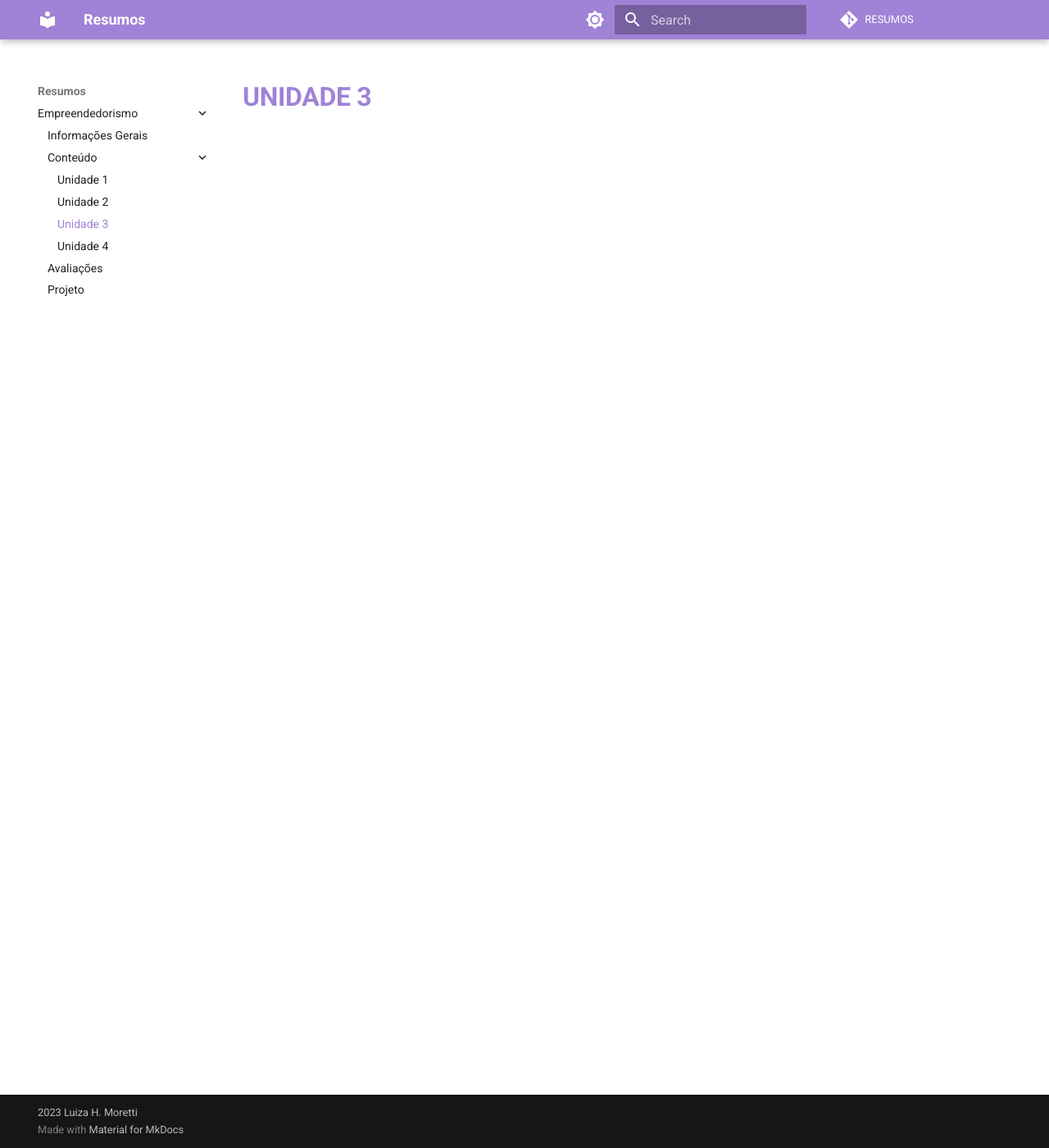
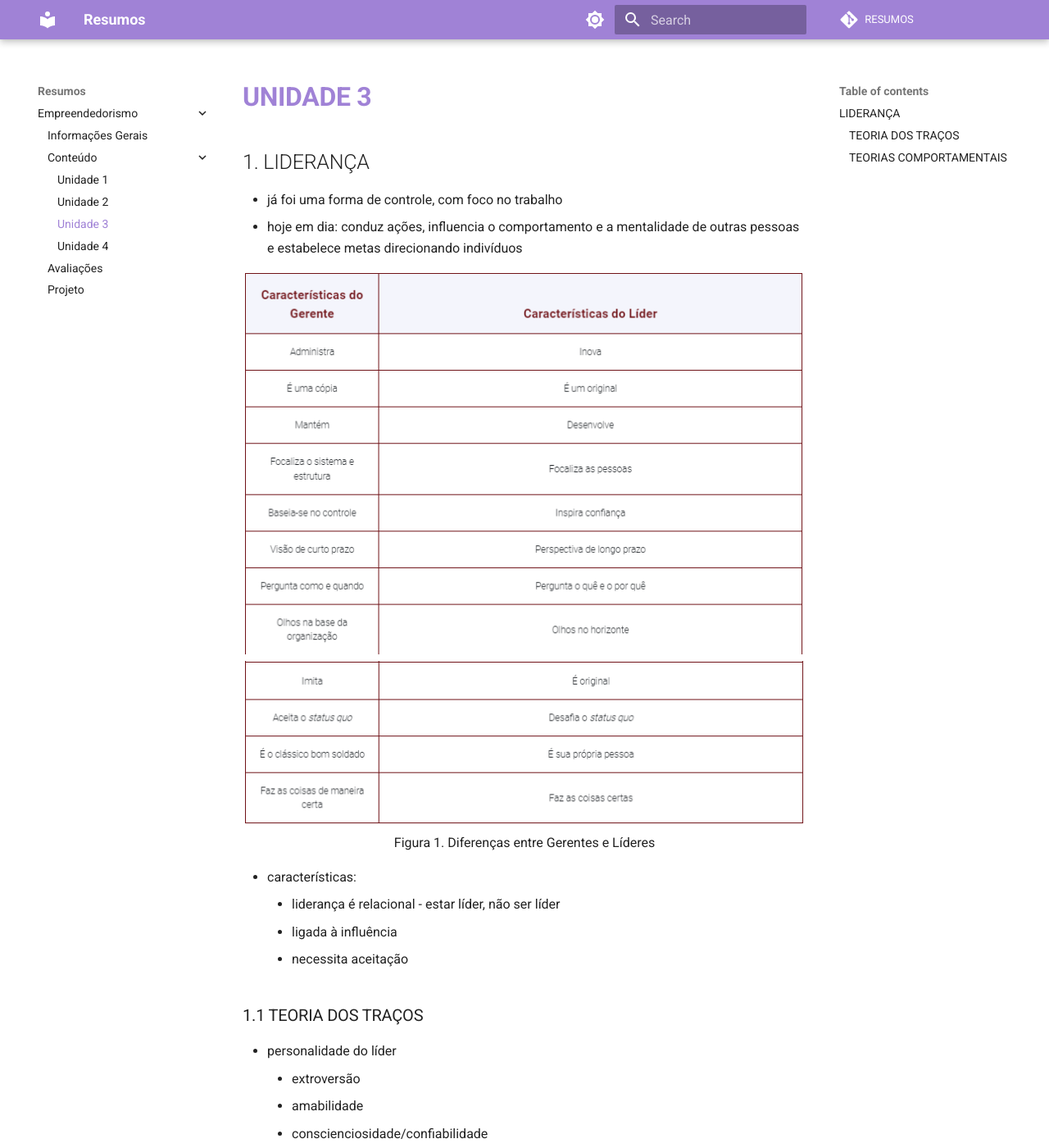
Before and after one commit to luhm/empreendedorismo, an MkDocs documentation site: the page built from docs/empreendedorismo/emp_conteudo3.md, in a window 1280 px wide and 1400 px high. Shown: the whole window at 82% size. Built offline with MkDocs 1.6.1 and Material for MkDocs 9.7.7, drawn with Linux system fonts in a browser that asks for light colours; comment, search, counter and statistics services are not loaded; some of the changed text lies outside the part shown.

Commit message:
unidade 3

```diff
--- a/docs/empreendedorismo/emp_conteudo3.md
+++ b/docs/empreendedorismo/emp_conteudo3.md
@@ -1 +1,28 @@
 # <span style="color:#A082D6">**UNIDADE 3**</span>
+
+## LIDERANÇA
+
+- já foi uma forma de controle, com foco no trabalho
+- hoje em dia: conduz ações, influencia o comportamento e a mentalidade de outras pessoas e estabelece metas direcionando indivíduos
+
+
+![](./assets/lideres1.png)
+![](./assets/lideres2.png)
+<fig>Diferenças entre Gerentes e Líderes</fig>
+
+- características:
+    - liderança é relacional - estar líder, não ser líder
+    - ligada à influência
+    - necessita aceitação
+
+### TEORIA DOS TRAÇOS
+
+- personalidade do líder
+    - extroversão
+    - amabilidade
+    - conscienciosidade/confiabilidade
+    - estabilidade emocional
+    - abertura para experiências
+- ajuda a prever o surgimento de um líder
+
+### TEORIAS COMPORTAMENTAIS
```
Also changed, not shown: docs/empreendedorismo/assets/lideres1.png (added), docs/empreendedorismo/assets/lideres2.png (added).
